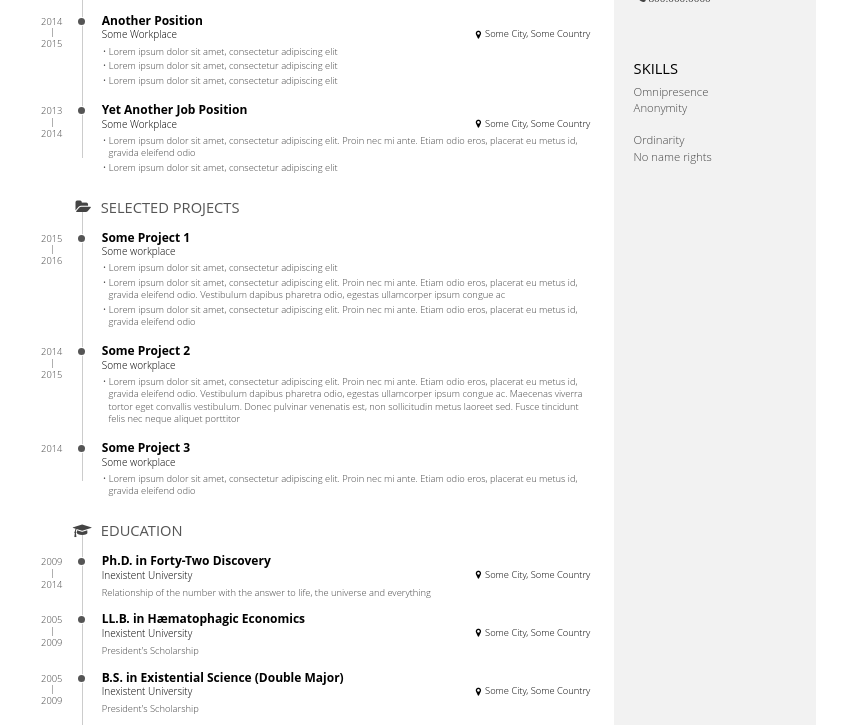
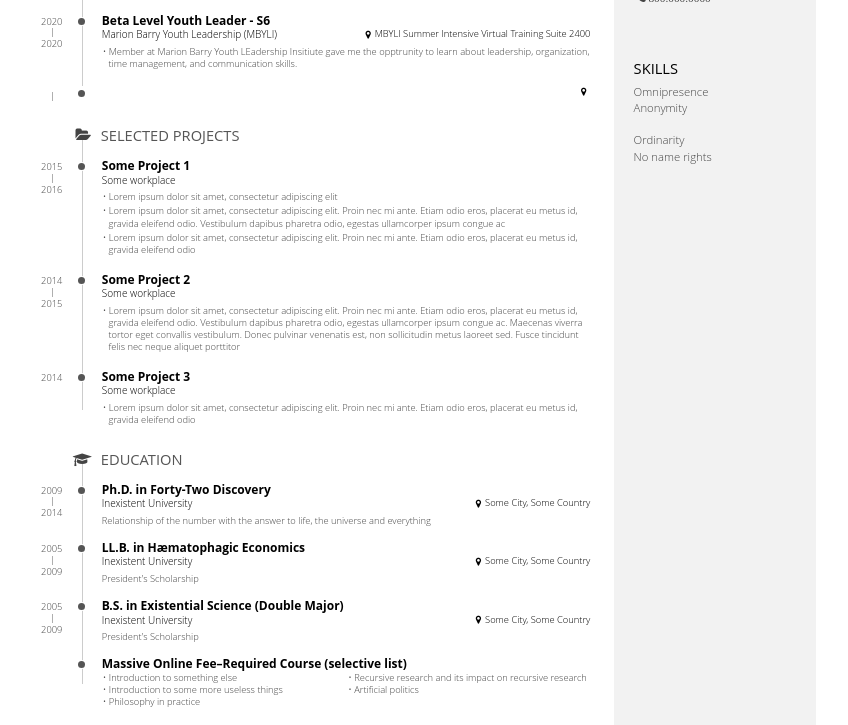
Before and after one commit to jydenn/website, a plain HTML site: page resume/index.html in a window 1280 px wide. Shown: the part 200-925 px from the top of the page, without its empty margins (0-848 px from the left). Drawn offline with Linux system fonts and the light colour scheme.

Commit message:
index.html

```diff
--- a/resume/index.html
+++ b/resume/index.html
@@ -18,7 +18,7 @@
         </h2>
         <section class="blocks">
           <div class="date">
-            <span>2019</span><span>present</span>
+            <span>2021</span><span>2021</span>
           </div>
           <div class="decorator">
           </div>
@@ -37,41 +37,37 @@
         </section>
         <section class="blocks">
           <div class="date">
-            <span>2014</span><span>2015</span>
+            <span>2020</span><span>2020</span>
           </div>
           <div class="decorator">
           </div>
           <div class="details">
             <header>
-              <h3>Another Position</h3>
-              <span class="place">Some Workplace</span>
-              <span class="location">Some City, Some Country</span>
+              <h3>Beta Level Youth Leader - S6</h3>
+              <span class="place">Marion Barry Youth Leadership (MBYLI)</span>
+              <span class="location">MBYLI Summer Intensive Virtual Training Suite 2400</span>
             </header>
             <div>
               <ul>
-                <li>Lorem ipsum dolor sit amet, consectetur adipiscing elit</li>
-                <li>Lorem ipsum dolor sit amet, consectetur adipiscing elit</li>
-                <li>Lorem ipsum dolor sit amet, consectetur adipiscing elit</li>
+                <li>Member at Marion Barry Youth LEadership Insitiute gave me the opptrunity to learn about leadership, organization, time management, and communication skills.</li>
               </ul>
             </div>
           </div>
         </section>
         <section class="blocks">
           <div class="date">
-            <span>2013</span><span>2014</span>
+            <span></span><span></span>
           </div>
           <div class="decorator">
           </div>
           <div class="details">
             <header>
-              <h3>Yet Another Job Position</h3>
-              <span class="place">Some Workplace</span>
-              <span class="location">Some City, Some Country</span>
+              <h3></h3>
+              <span class="place"></span>
+              <span class="location"></span>
             </header>
             <div>
               <ul>
-                <li>Lorem ipsum dolor sit amet, consectetur adipiscing elit. Proin nec mi ante. Etiam odio eros, placerat eu metus id, gravida eleifend odio</li>
-                <li>Lorem ipsum dolor sit amet, consectetur adipiscing elit</li>
               </ul>
               </div>
           </div>
```
